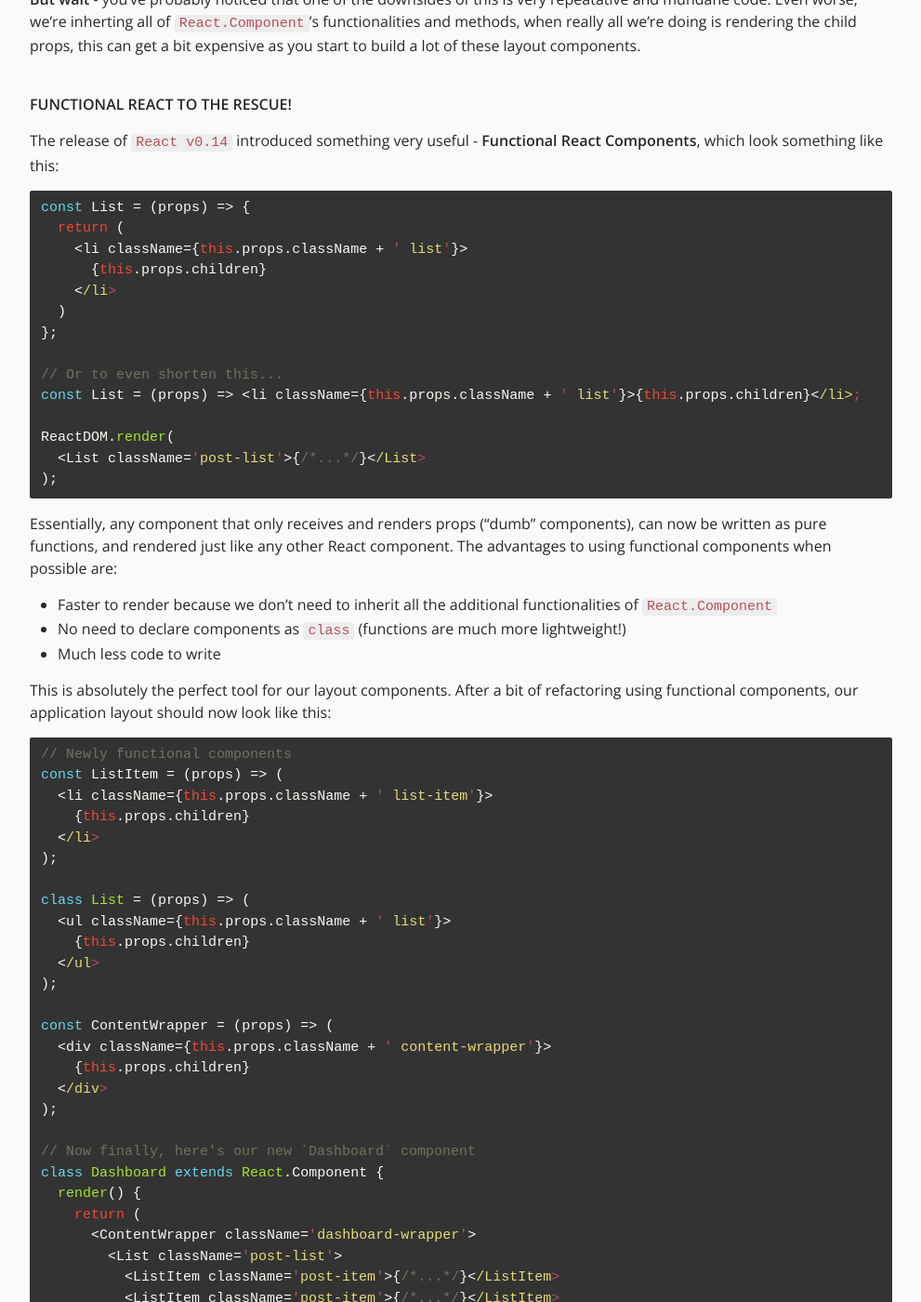
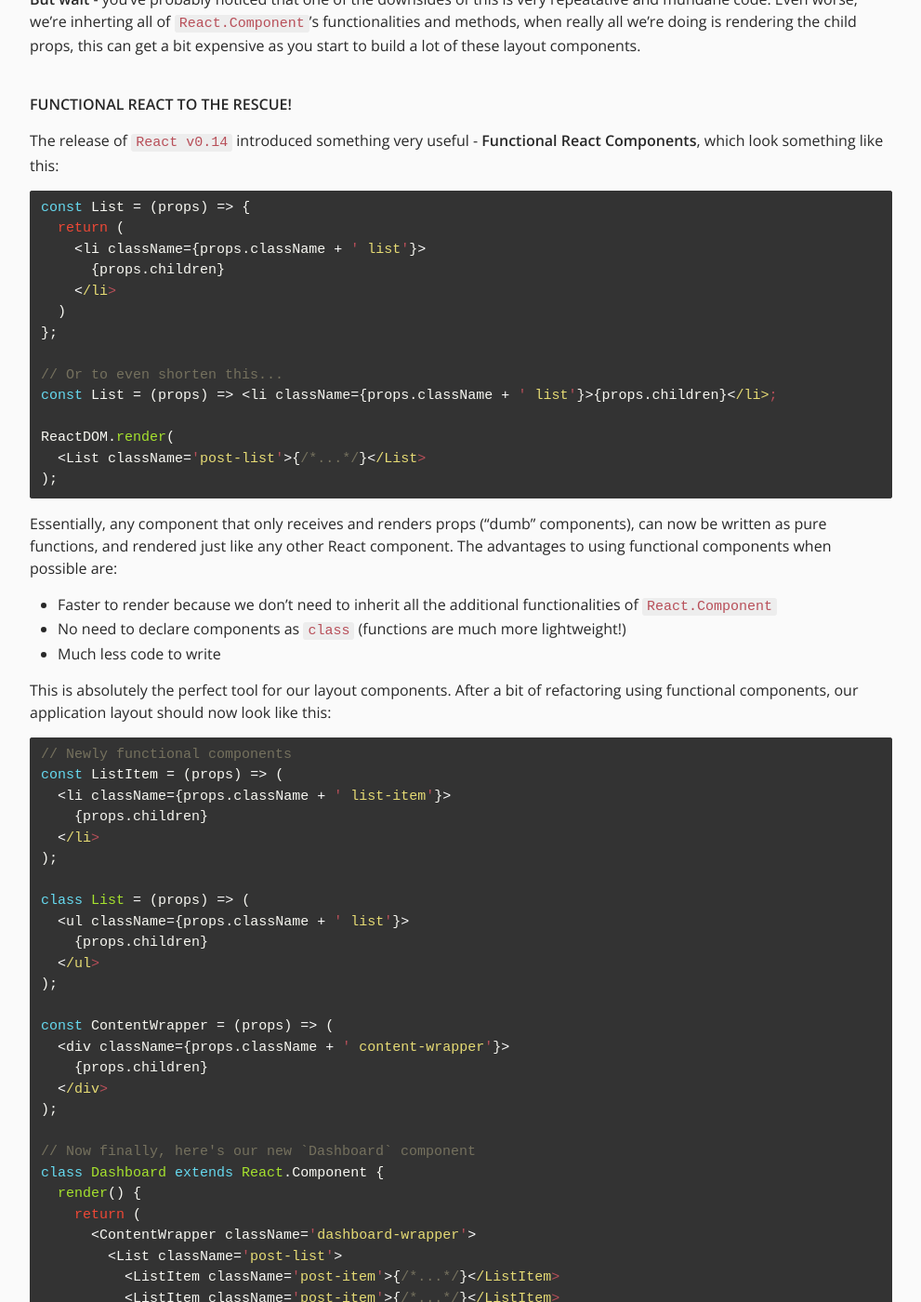
Before and after one commit to johnnyji/jekyll_blog, a Jekyll site: the page built from _posts/2015-12-23-creating-application-layout-with-functional-react.markdown, in a window 1280 px wide and 1400 px high, scrolled down 2493 px. Shown: the whole window at 93% size, without its empty margins (144-1135 px from the left). Built offline with Jekyll 4.4.1, drawn with Linux system fonts in a browser that asks for light colours; nearby versions of some CDN libraries.

Commit message:
fix syntax error

```diff
--- a/_posts/2015-12-23-creating-application-layout-with-functional-react.markdown
+++ b/_posts/2015-12-23-creating-application-layout-with-functional-react.markdown
@@ -107,14 +107,14 @@ The release of `React v0.14` introduced something very useful - <b>Functional Re
 {% highlight javascript %}
 const List = (props) => {
   return (
-    <li className={this.props.className + ' list'}>
-      {this.props.children}
+    <li className={props.className + ' list'}>
+      {props.children}
     </li>
   )
 };
 
 // Or to even shorten this...
-const List = (props) => <li className={this.props.className + ' list'}>{this.props.children}</li>;
+const List = (props) => <li className={props.className + ' list'}>{props.children}</li>;
 
 ReactDOM.render(
   <List className='post-list'>{/*...*/}</List>
@@ -133,20 +133,20 @@ This is absolutely the perfect tool for our layout components. After a bit of re
 
 // Newly functional components
 const ListItem = (props) => (
-  <li className={this.props.className + ' list-item'}>
-    {this.props.children}
+  <li className={props.className + ' list-item'}>
+    {props.children}
   </li>
 );
 
 class List = (props) => (
-  <ul className={this.props.className + ' list'}>
-    {this.props.children}
+  <ul className={props.className + ' list'}>
+    {props.children}
   </ul>
 );
 
 const ContentWrapper = (props) => (
-  <div className={this.props.className + ' content-wrapper'}>
-    {this.props.children}
+  <div className={props.className + ' content-wrapper'}>
+    {props.children}
   </div>
 );
 
```
